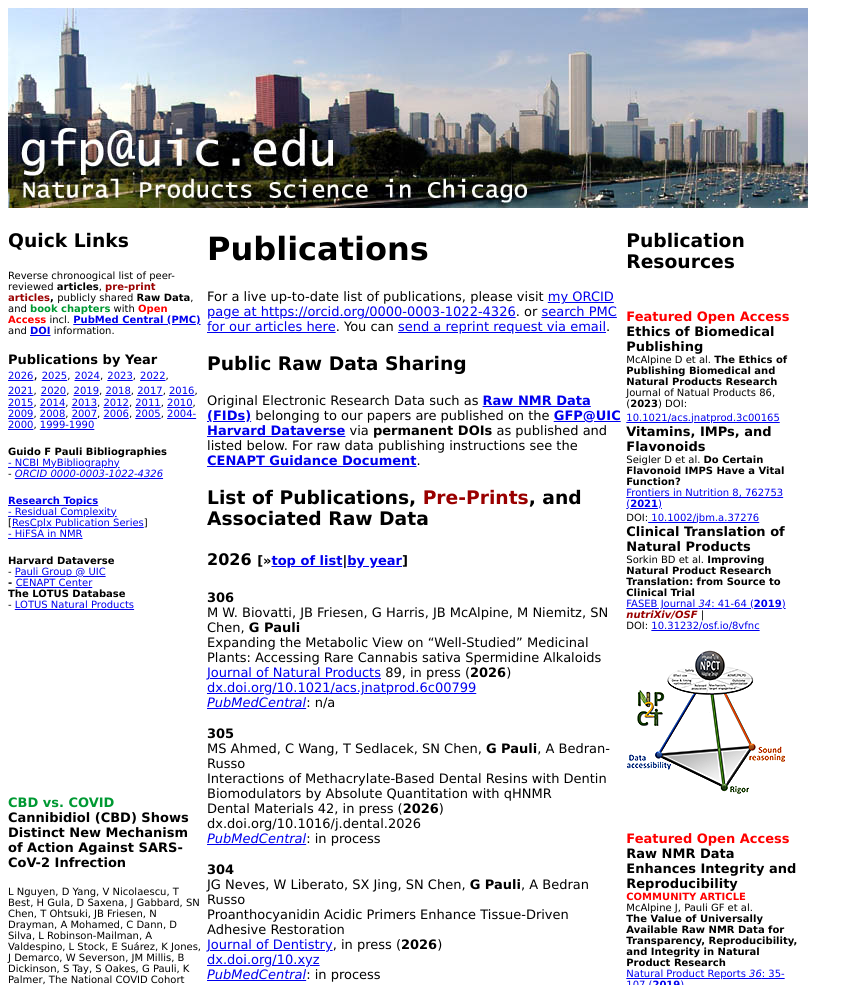
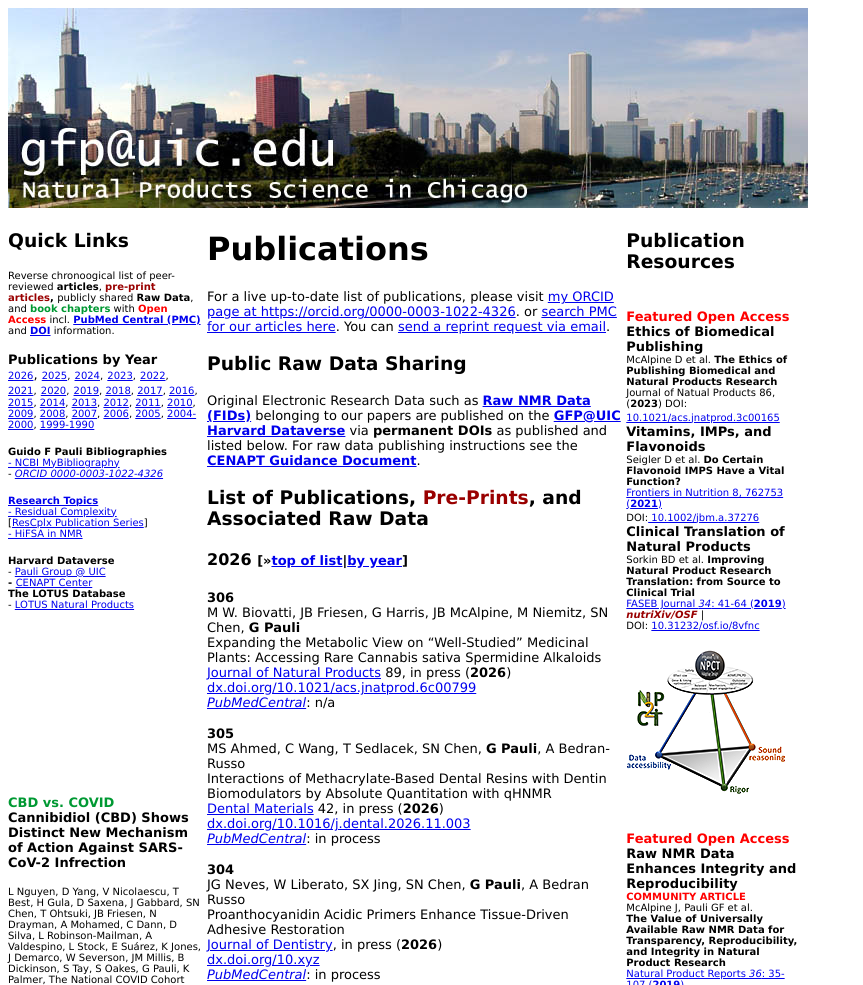
Before and after one commit to gfpauli/gfpauli.github.io, a plain HTML site: page content/publications.html in a window 1280 px wide. Shown: the top 985 px of the page, without its empty margins (0-863 px from the left). Drawn offline with Linux system fonts and the light colour scheme.

Commit message:
Update publications.html

```diff
--- a/content/publications.html
+++ b/content/publications.html
@@ -84,8 +84,8 @@ Expanding the Metabolic View on “Well-Studied” Medicinal Plants: Accessing R
     <p><strong><font size="-1" face="Verdana, Arial, Helvetica, sans-serif">305</font></strong><font size="-1" face="Verdana, Arial, Helvetica, sans-serif"><strong><br>
       </strong></font> <font size="-1" face="Verdana, Arial, Helvetica, sans-serif"> MS Ahmed, C Wang, T Sedlacek, SN Chen, <strong>G Pauli</strong>, A Bedran-Russo<br>
    Interactions of Methacrylate-Based Dental Resins with Dentin Biomodulators by Absolute Quantitation with qHNMR<br>
-  Dental Materials 42, in press (<strong>2026</strong>)<a href="https://doi.org/10.1021/acs.jnatprod.3c00165"><br>
-  </a>dx.doi.org/10.1016/j.dental.2026<a href="https://doi.org/10.1021/acs.jnatprod.3c00165"><br>
+   <a href="https://doi.org/10.1016/j.dental.2026.11.003">Dental Materials</a> 42, in press (<strong>2026</strong>)<a href="https://doi.org/10.1021/acs.jnatprod.3c00165"><br>
+  </a><a href="https://doi.org/10.1016/j.dental.2026.11.003">dx.doi.org/10.1016/j.dental.2026.11.003</a><a href="https://doi.org/10.1021/acs.jnatprod.3c00165"><br>
 </a><font size="-1" face="Verdana, Arial, Helvetica, sans-serif"><em><font size="-1" face="Verdana, Arial, Helvetica, sans-serif"><a href="http://www.ncbi.nlm.nih.gov/pmc/">PubMedCentral</a></font></em>: in process </font></font></p>
     <p><strong><font size="-1" face="Verdana, Arial, Helvetica, sans-serif">304</font></strong><font size="-1" face="Verdana, Arial, Helvetica, sans-serif"><strong><br>
       </strong></font> <font size="-1" face="Verdana, Arial, Helvetica, sans-serif"> JG Neves, W Liberato, SX Jing, SN Chen, <strong>G Pauli</strong>, A Bedran Russo<br>
```
